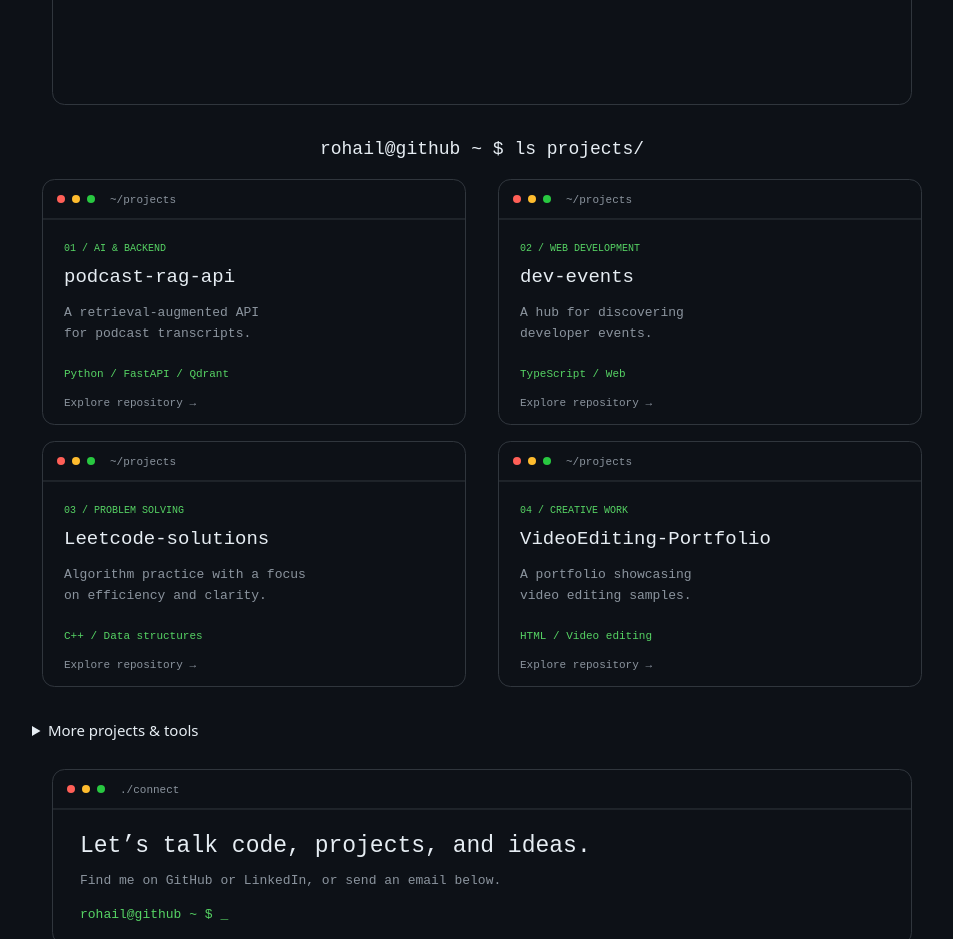
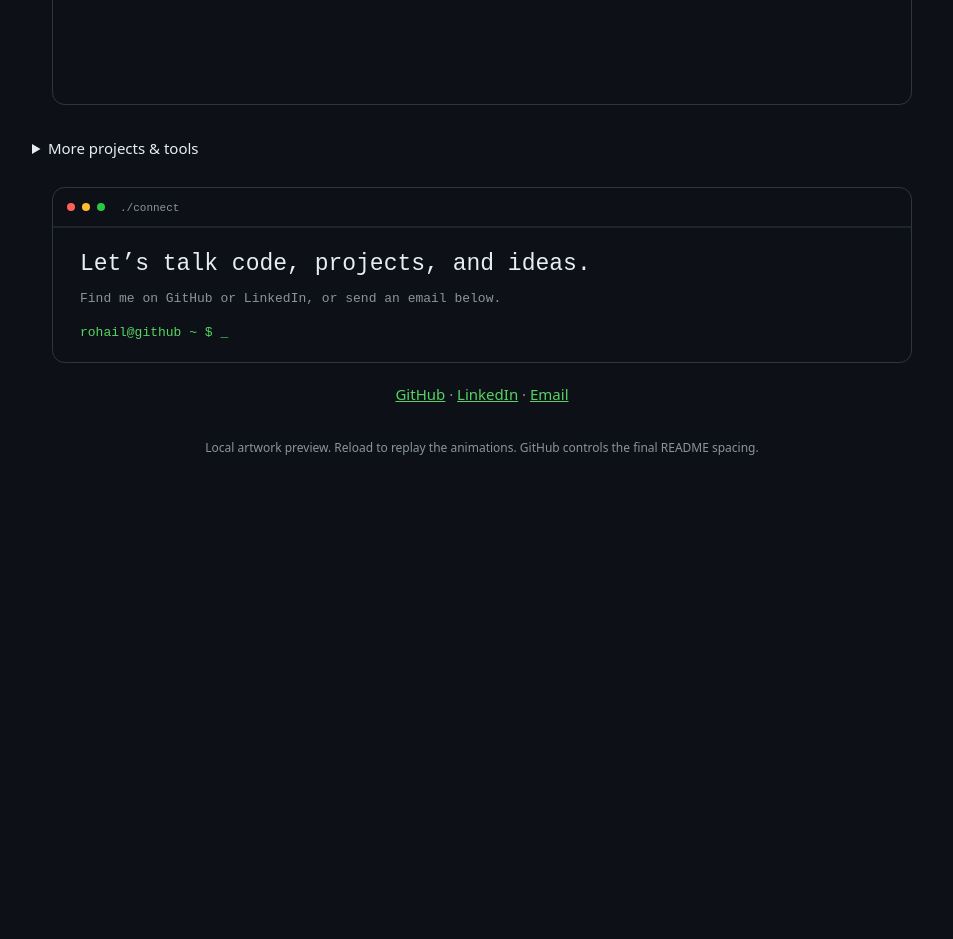
Before and after one commit to rohailk6/rohailk6, a plain HTML site: page preview.html in a window 1280 px wide. Shown: the part 1480-2419 px from the top of the page, without its empty margins (158-1111 px from the left). After the commit the page ends 1986 px from the top, so only its background shows below. Drawn offline with Linux system fonts and the light colour scheme.

Commit message:
Remove featured projects section from profile

```diff
--- a/preview.html
+++ b/preview.html
@@ -15,13 +15,6 @@ body{background:#0d1117;color:#e6edf3;font:15px system-ui;margin:48px auto;paddi
 <p><a href="https://github.com/rohailk6">GitHub</a> · <a href="https://www.linkedin.com/in/rohail-nawaz">LinkedIn</a> · <a href="mailto:rohailn76@gmail.com">Email</a></p>
 <h1>rohail@github ~ $ cat stack.txt</h1>
 <img src="assets/stack.svg" width="860" alt="Tech stack">
-<h1>rohail@github ~ $ ls projects/</h1>
-<div style="display:grid;grid-template-columns:repeat(auto-fit,minmax(min(100%,350px),1fr));gap:12px">
-<a href="https://github.com/rohailk6/podcast-rag-api"><img src="assets/project-rag.svg" alt="podcast-rag-api: Podcast transcript RAG API — Python, FastAPI, Qdrant"></a>
-<a href="https://github.com/rohailk6/dev-events"><img src="assets/project-events.svg" alt="dev-events: Developer events hub — TypeScript"></a>
-<a href="https://github.com/rohailk6/Leetcode-solutions"><img src="assets/project-algorithms.svg" alt="Leetcode-solutions: Algorithms and data structures — C++"></a>
-<a href="https://github.com/rohailk6/VideoEditing-Portfolio"><img src="assets/project-creative.svg" alt="VideoEditing-Portfolio: Video editing portfolio — HTML"></a>
-</div>
 <details style="text-align:left;margin:24px 0;line-height:2"><summary>More projects &amp; tools</summary>
 <a href="https://github.com/rohailk6/Cisco_RIP_LAN_Connectivity">Cisco RIP LAN connectivity</a><br>
 <a href="https://github.com/rohailk6/HTML-Newspaper-RohailNawaz_22P9367">Responsive newspaper layout</a><br>
```
Also changed, not shown: 1 other file.
